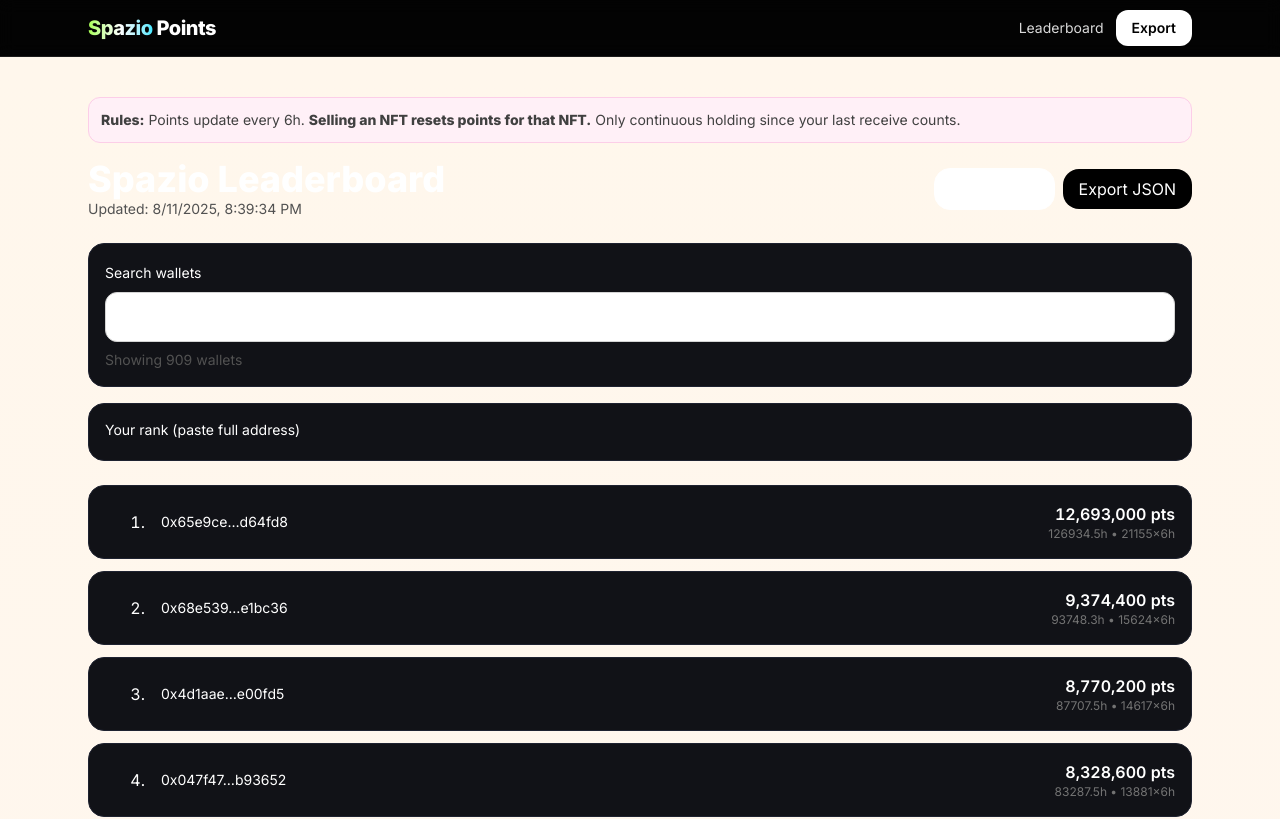
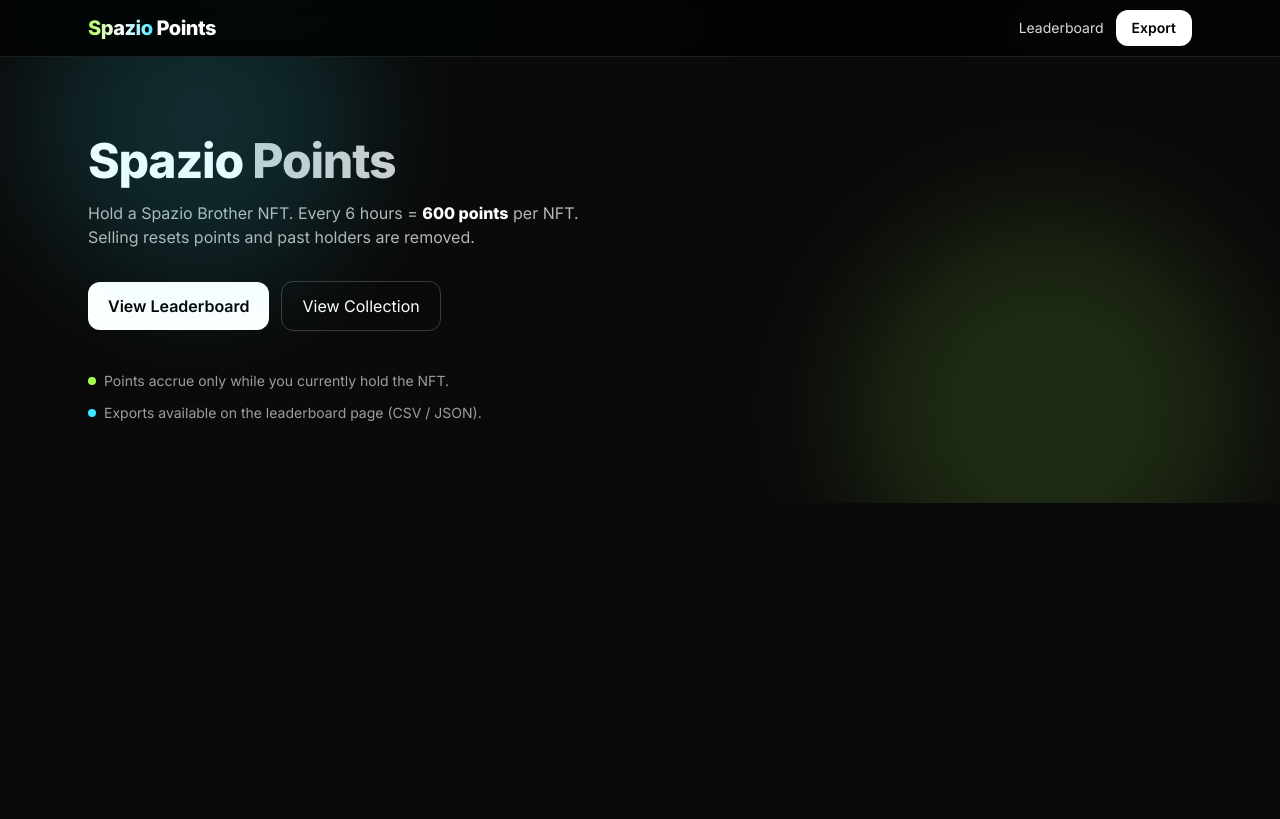
Before and after one commit to NFTL0ve/spazio-site, a Next.js app: page / in a window 1280 px wide. Shown: the top 819 px of the page. Built offline with nearby package versions, Linux system fonts and the light colour scheme.

Commit message:
ui: dark home hero to match leaderboard

```diff
--- a/src/app/page.tsx
+++ b/src/app/page.tsx
@@ -1,165 +1,56 @@
-"use client";
+// src/app/page.tsx
+import Link from "next/link";
 
-import { useEffect, useMemo, useState } from "react";
-import { Card } from "@/components/ui/card";
-
-type Entry = { address: string; holdingSeconds: number; periods: number; points: number };
-type Data = { updatedAt: string; contract: string; leaderboard: Entry[] };
-
-export default function LeaderboardPage() {
-  const [data, setData] = useState<Data | null>(null);
-  const [err, setErr] = useState<string | null>(null);
-  const [query, setQuery] = useState("");
-
-  useEffect(() => {
-    fetch("/leaderboard.json")
-      .then((r) => r.json())
-      .then(setData)
-      .catch((e) => setErr(String(e)));
-  }, []);
-
-  const filtered = useMemo(() => {
-    if (!data) return [];
-    const q = query.trim().toLowerCase();
-    if (!q) return data.leaderboard;
-    return data.leaderboard.filter((e) => e.address.toLowerCase().includes(q));
-  }, [data, query]);
-
-  const isExact = /^0x[a-fA-F0-9]{40}$/.test(query.trim());
-  const exactRank =
-    data && isExact
-      ? data.leaderboard.findIndex(
-          (e) => e.address.toLowerCase() === query.trim().toLowerCase()
-        )
-      : -1;
-
-  const download = (type: "json" | "csv") => {
-    if (!data) return;
-    if (type === "json") {
-      const blob = new Blob([JSON.stringify(data, null, 2)], { type: "application/json" });
-      const url = URL.createObjectURL(blob);
-      const a = document.createElement("a");
-      a.href = url;
-      a.download = "spazio-points.json";
-      a.click();
-      URL.revokeObjectURL(url);
-      return;
-    }
-    const headers = ["rank", "address", "points", "periods", "holdingSeconds", "holdingHours"];
-    const rows = data.leaderboard.map((e, i) => [
-      String(i + 1),
-      e.address,
-      String(e.points),
-      String(e.periods),
-      String(e.holdingSeconds),
-      (e.holdingSeconds / 3600).toFixed(2),
-    ]);
-    const csv = [headers.join(","), ...rows.map((r) => r.join(","))].join("\n");
-    const blob = new Blob([csv], { type: "text/csv" });
-    const url = URL.createObjectURL(blob);
-    const a = document.createElement("a");
-    a.href = url;
-    a.download = "spazio-points.csv";
-    a.click();
-    URL.revokeObjectURL(url);
-  };
-
-  const highlightAddr = query.trim().toLowerCase();
-
+export default function Home() {
   return (
-    <main className="min-h-screen bg-gradient-to-b from-[#FFF7EC] via-[#FFF3FB] to-white">
-      <div className="mx-auto max-w-6xl px-6 py-10">
-        <div className="mb-4 rounded-xl bg-[#FFF0F7] border border-pink-200 p-3 text-sm text-neutral-700">
-          <b>Rules:</b> Points update every 6h. <b>Selling an NFT resets points for that NFT.</b> Only
-          continuous holding since your last receive counts.
+    <main className="min-h-[calc(100vh-56px)] bg-[var(--bg)] text-[var(--txt)]">
+      <section className="relative overflow-hidden">
+        {/* soft neon glows */}
+        <div className="pointer-events-none absolute inset-0">
+          <div className="absolute -top-24 left-10 h-80 w-80 rounded-full bg-[var(--accent2)]/15 blur-3xl" />
+          <div className="absolute top-40 right-10 h-96 w-96 rounded-full bg-[var(--accent)]/14 blur-3xl" />
         </div>
 
-        <div className="flex items-center justify-between gap-4 flex-wrap">
-          <div>
-            <h1 className="text-4xl font-extrabold">Spazio Leaderboard</h1>
-            {data && (
-              <p className="text-sm text-neutral-600">
-                Updated: {new Date(data.updatedAt).toLocaleString()}
-              </p>
-            )}
+        <div className="mx-auto max-w-6xl px-6 py-20">
+          <h1 className="text-5xl font-extrabold tracking-tight">
+            Spazio <span className="text-white/80">Points</span>
+          </h1>
+
+          <p className="mt-4 max-w-2xl text-white/70">
+            Hold a Spazio Brother NFT. Every 6 hours = <b className="text-white">600 points</b> per NFT.
+            <br className="hidden sm:block" />
+            Selling resets points and past holders are removed.
+          </p>
+
+          <div className="mt-8 flex items-center gap-3">
+            <Link
+              href="/leaderboard"
+              className="rounded-xl bg-white text-black px-5 py-3 font-semibold hover:bg-white/90"
+            >
+              View Leaderboard
+            </Link>
+            <a
+              href="https://drip.trade/collections/spazio-brothers"
+              target="_blank"
+              rel="noreferrer"
+              className="rounded-xl border border-white/20 px-5 py-3 text-white hover:bg-white/10"
+            >
+              View Collection
+            </a>
           </div>
-          <div className="flex items-center gap-2">
-            <button onClick={() => download("csv")} className="rounded-2xl bg-white border px-4 py-2">
-              Export CSV
-            </button>
-            <button onClick={() => download("json")} className="rounded-2xl bg-black text-white px-4 py-2">
-              Export JSON
-            </button>
+
+          <div className="mt-10 grid gap-3 text-sm text-white/60">
+            <div className="inline-flex items-center gap-2">
+              <span className="h-2 w-2 rounded-full bg-[var(--accent)]" />
+              Points accrue only while you currently hold the NFT.
+            </div>
+            <div className="inline-flex items-center gap-2">
+              <span className="h-2 w-2 rounded-full bg-[var(--accent2)]" />
+              Exports available on the leaderboard page (CSV / JSON).
+            </div>
           </div>
         </div>
-
-        <div className="mt-6 grid gap-4 md:grid-cols-[2fr,1fr]">
-          <Card className="p-4">
-            <label className="text-sm font-medium">Search wallets</label>
-            <input
-              value={query}
-              onChange={(e) => setQuery(e.target.value)}
-              placeholder="Paste or type a wallet (0x...)"
-              className="mt-2 w-full rounded-xl border border-neutral-300 bg-white px-4 py-3 outline-none"
-            />
-            <p className="mt-2 text-sm text-neutral-600">
-              Showing {filtered.length.toLocaleString()} wallets{query ? " (filtered)" : ""}
-            </p>
-          </Card>
-
-          <Card className="p-4">
-            <div className="text-sm">
-              <div className="font-medium mb-1">Your rank (paste full address)</div>
-              {exactRank >= 0 && data && (
-                <div className="mt-2 rounded-lg bg-[#E7F9FF] border border-sky-200 p-3">
-                  <div className="text-lg font-bold">Rank #{exactRank + 1}</div>
-                  <div className="text-sm text-neutral-700">
-                    Points: {data.leaderboard[exactRank].points.toLocaleString()} • Hours held:{" "}
-                    {(data.leaderboard[exactRank].holdingSeconds / 3600).toFixed(1)}
-                  </div>
-                </div>
-              )}
-              {isExact && exactRank < 0 && (
-                <div className="mt-2 text-neutral-600">Address not found in this snapshot.</div>
-              )}
-            </div>
-          </Card>
-        </div>
-
-        {!data && !err && <p className="mt-6">Loading…</p>}
-        {err && <p className="mt-6 text-red-600">Error loading JSON: {err}</p>}
-
-        <div className="mt-6 grid gap-3">
-          {filtered.slice(0, 200).map((e, i) => {
-            const isMatch = highlightAddr && e.address.toLowerCase() === highlightAddr;
-            return (
-              <Card
-                key={e.address}
-                className={`p-4 flex items-center justify-between ${isMatch ? "ring-2 ring-pink-400" : ""}`}
-              >
-                <div className="flex items-center gap-4">
-                  <div className="w-10 text-right tabular-nums">{i + 1}.</div>
-                  <div className="font-mono text-sm">
-                    {e.address.slice(0, 8)}…{e.address.slice(-6)}
-                  </div>
-                </div>
-                <div className="text-right">
-                  <div className="font-semibold tabular-nums">{e.points.toLocaleString()} pts</div>
-                  <div className="text-xs text-neutral-500">
-                    {(e.holdingSeconds / 3600).toFixed(1)}h • {e.periods}×6h
-                  </div>
-                </div>
-              </Card>
-            );
-          })}
-        </div>
-
-        {filtered.length > 200 && (
-          <p className="mt-4 text-center text-sm text-neutral-500">
-            Showing top 200. Use search to find a wallet.
-          </p>
-        )}
-      </div>
+      </section>
     </main>
   );
 }
```
